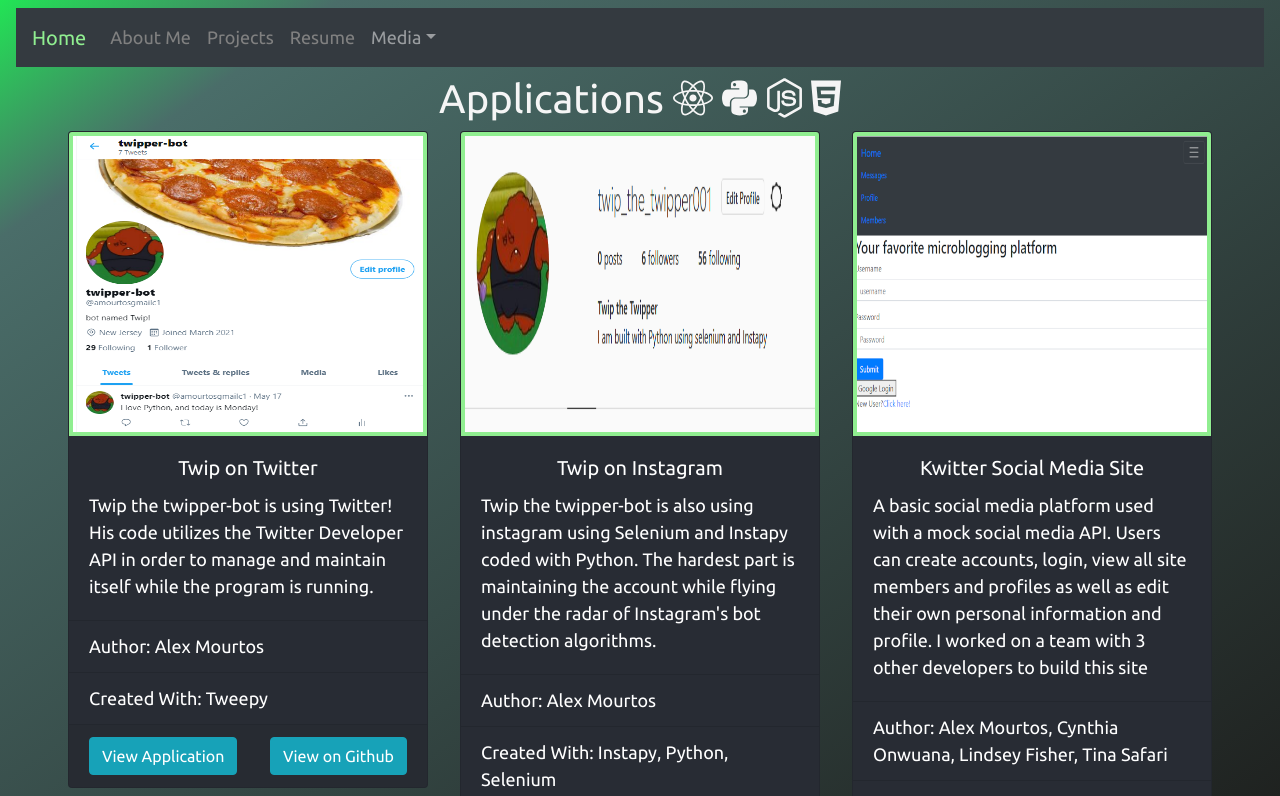
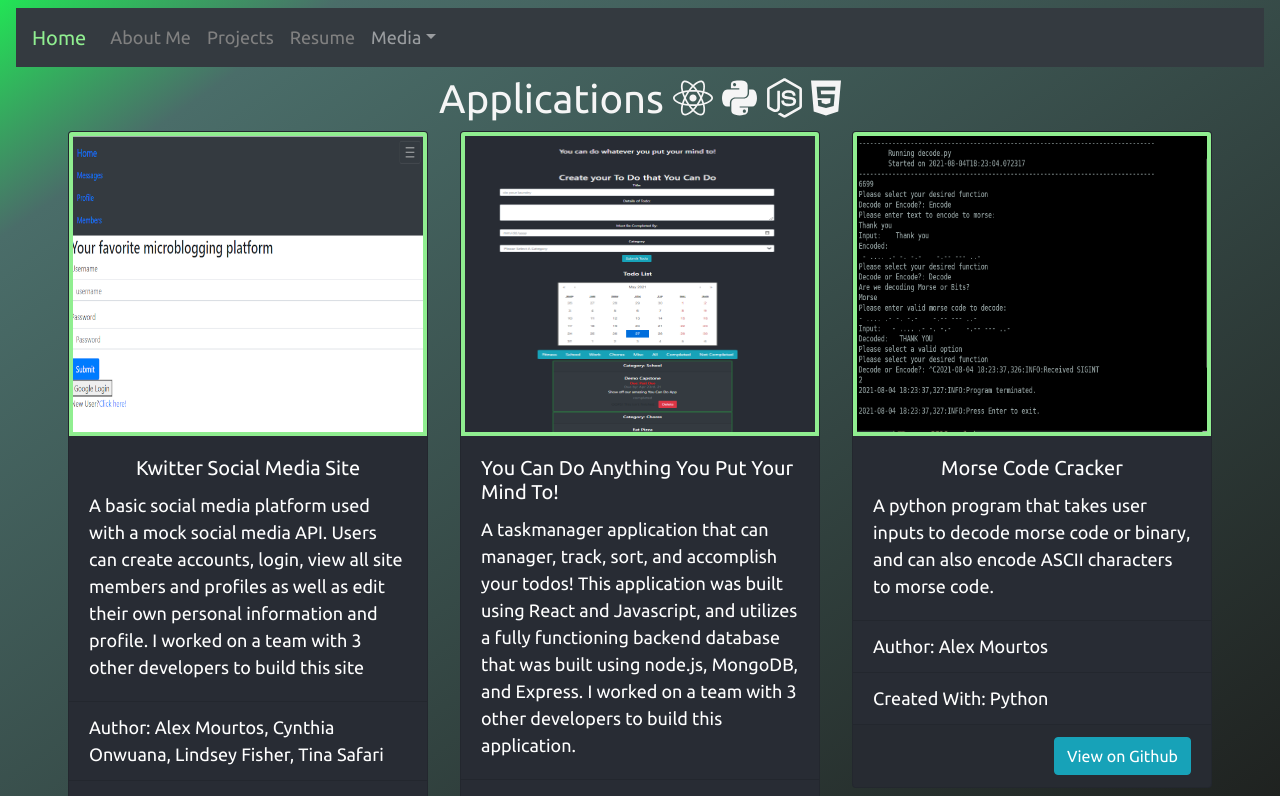
Before and after one commit to amourtos/portfolio-site, a React (Create React App) app: page /#/projects in a window 1280 px wide. Shown: the top 796 px of the page. Built offline with nearby package versions, Linux system fonts and the light colour scheme.

Commit message:
redeploy

```diff
--- a/src/projectObjects/projectObjects.js
+++ b/src/projectObjects/projectObjects.js
@@ -10,28 +10,28 @@ import deerWatcher from "./images/deer watcher.PNG";
 import FUNdlr from "./images/FUNdlr.PNG";
 
 const projectsArray = [
-  {
-    title: "Twip on Twitter",
-    content:
-      "Twip the twipper-bot is using Twitter! His code utilizes the Twitter Developer API in order to manage and maintain itself while the program is running.",
-    author: "Alex Mourtos",
-    tools: "Tweepy",
-    language: "Python",
-    imageSource: Twip,
-    link: "https://twitter.com/amourtosgmailc1",
-    gitHub: "https://github.com/amourtos/Twips-twitter-config",
-  },
-  {
-    title: "Twip on Instagram",
-    content:
-      "Twip the twipper-bot is also using instagram using Selenium and Instapy coded with Python. The hardest part is maintaining the account while flying under the radar of Instagram's bot detection algorithms.",
-    author: "Alex Mourtos",
-    tools: "Instapy, Python, Selenium",
-    language: "Python",
-    imageSource: TwipIG,
-    link: "https://www.instagram.com/twip_the_twipper001/",
-    gitHub: "https://github.com/amourtos/Twips-Instagram/tree/master",
-  },
+  // {
+  //   title: "Twip on Twitter",
+  //   content:
+  //     "Twip the twipper-bot is using Twitter! His code utilizes the Twitter Developer API in order to manage and maintain itself while the program is running.",
+  //   author: "Alex Mourtos",
+  //   tools: "Tweepy",
+  //   language: "Python",
+  //   imageSource: Twip,
+  //   link: "https://twitter.com/amourtosgmailc1",
+  //   gitHub: "https://github.com/amourtos/Twips-twitter-config",
+  // },
+  // {
+  //   title: "Twip on Instagram",
+  //   content:
+  //     "Twip the twipper-bot is also using instagram using Selenium and Instapy coded with Python. The hardest part is maintaining the account while flying under the radar of Instagram's bot detection algorithms.",
+  //   author: "Alex Mourtos",
+  //   tools: "Instapy, Python, Selenium",
+  //   language: "Python",
+  //   imageSource: TwipIG,
+  //   link: "https://www.instagram.com/twip_the_twipper001/",
+  //   gitHub: "https://github.com/amourtos/Twips-Instagram/tree/master",
+  // },
   {
     title: "Kwitter Social Media Site",
     content:
@@ -89,7 +89,8 @@ const projectsArray = [
     title: "FUNdlr",
     content:
       "A social media web application. Users can create accounts, post images with text, include hashtags with search filters, as well as send messages directly to other users. This application was created with Python and Django. I worked on a team with 4 other developers to build this web application. I created the program to create, edit, delete, search, mention and hashtag implementation with posts. I also operated as Scrum master handling the repository and deployment of application.",
-    author: "Alex Mourtos, Jamal Smilez, Rachel Gulliver, Vania Jackson, Hossain Ahmed",
+    author:
+      "Alex Mourtos, Jamal Smilez, Rachel Gulliver, Vania Jackson, Hossain Ahmed",
     tools: "Python, Django",
     imageSource: FUNdlr,
     link: "https://quiet-beyond-54654.herokuapp.com/",
```
Also changed, not shown: src/projectObjects/images/codewars_rankup.PNG (added).
